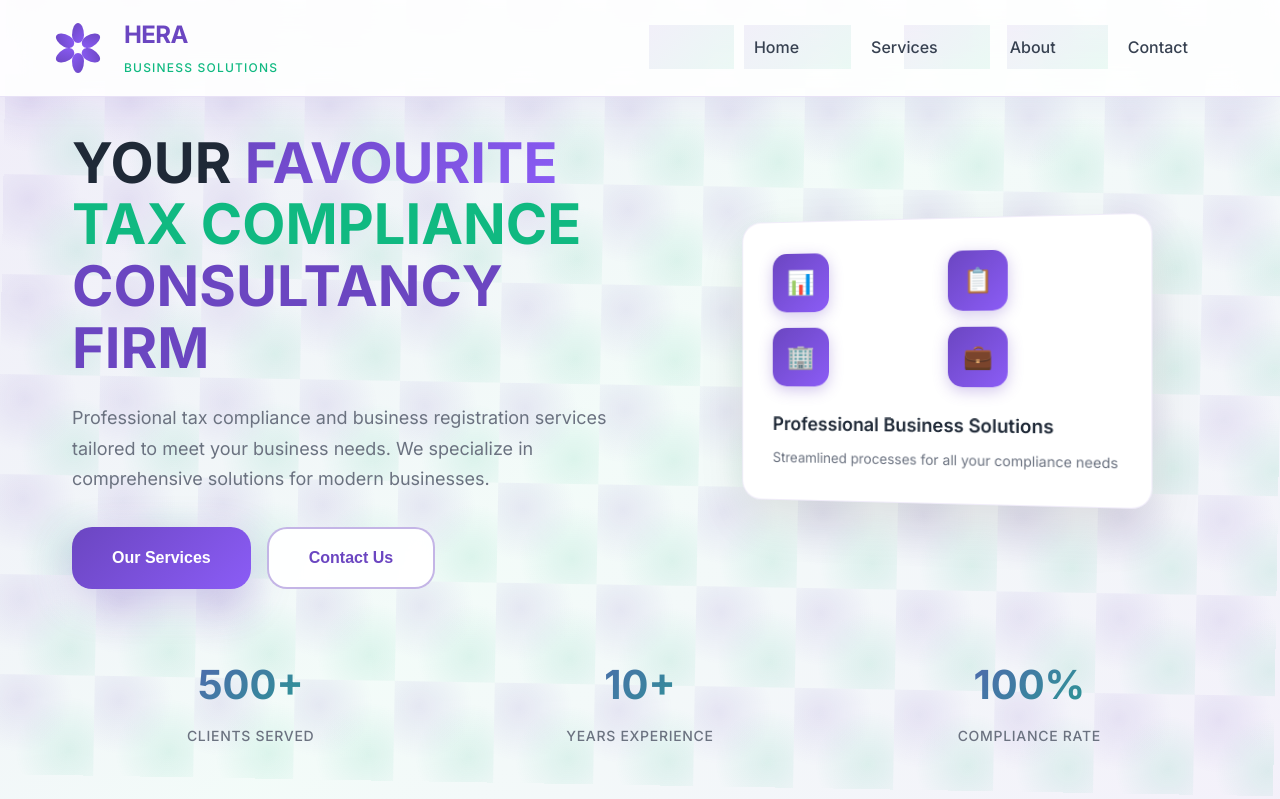
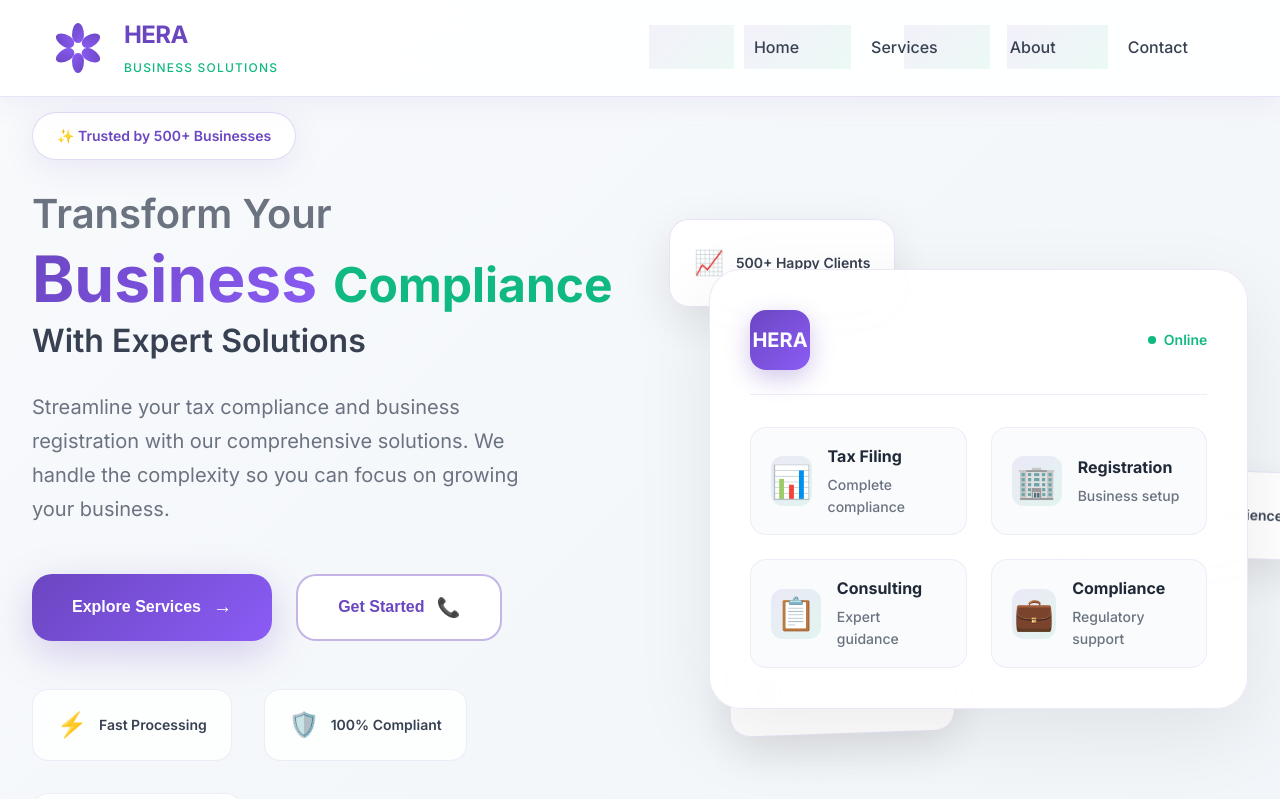
Before and after one commit to HerixH/HeraBusnesssolutions, a React (Create React App) app: page / in a window 1280 px wide. Shown: the top 799 px of the page. Built offline with nearby package versions, Linux system fonts and the light colour scheme.

Commit message:
Completely redesigned Hero section with modern UI - floating cards, animated shapes, and dynamic layout

```diff
--- a/src/components/Hero.css
+++ b/src/components/Hero.css
@@ -5,6 +5,7 @@
   align-items: center;
   overflow: hidden;
   padding-top: 80px;
+  background: linear-gradient(135deg, #f8fafc 0%, #f1f5f9 100%);
 }
 
 .hero-background {
@@ -23,9 +24,9 @@
   right: 0;
   bottom: 0;
   background: linear-gradient(135deg,
-    rgba(107, 70, 193, 0.1) 0%,
-    rgba(16, 185, 129, 0.05) 50%,
-    rgba(107, 70, 193, 0.08) 100%);
+    rgba(107, 70, 193, 0.05) 0%,
+    rgba(16, 185, 129, 0.03) 50%,
+    rgba(107, 70, 193, 0.04) 100%);
 }
 
 .pattern-overlay {
@@ -35,27 +36,70 @@
   right: 0;
   bottom: 0;
   background-image:
-    radial-gradient(circle at 25% 25%, rgba(107, 70, 193, 0.1) 0%, transparent 50%),
-    radial-gradient(circle at 75% 75%, rgba(16, 185, 129, 0.1) 0%, transparent 50%);
-  background-size: 100px 100px;
+    radial-gradient(circle at 25% 25%, rgba(107, 70, 193, 0.08) 0%, transparent 50%),
+    radial-gradient(circle at 75% 75%, rgba(16, 185, 129, 0.06) 0%, transparent 50%);
+  background-size: 120px 120px;
+  animation: float 25s ease-in-out infinite;
+}
+
+.floating-shapes {
+  position: absolute;
+  top: 0;
+  left: 0;
+  right: 0;
+  bottom: 0;
+  pointer-events: none;
+}
+
+.shape {
+  position: absolute;
+  border-radius: 50%;
+  background: linear-gradient(135deg, rgba(107, 70, 193, 0.1), rgba(16, 185, 129, 0.1));
   animation: float 20s ease-in-out infinite;
+}
+
+.shape-1 {
+  width: 80px;
+  height: 80px;
+  top: 20%;
+  left: 10%;
+  animation-delay: 0s;
+}
+
+.shape-2 {
+  width: 120px;
+  height: 120px;
+  top: 60%;
+  right: 15%;
+  animation-delay: -5s;
+}
+
+.shape-3 {
+  width: 60px;
+  height: 60px;
+  top: 80%;
+  left: 20%;
+  animation-delay: -10s;
+}
+
+.shape-4 {
+  width: 100px;
+  height: 100px;
+  top: 30%;
+  right: 30%;
+  animation-delay: -15s;
 }
 
 @keyframes float {
   0%, 100% { transform: translateY(0px) rotate(0deg); }
-  33% { transform: translateY(-15px) rotate(1deg); }
-  66% { transform: translateY(-25px) rotate(-1deg); }
-}
-
-@keyframes pulse {
-  0%, 100% { transform: scale(1); }
-  50% { transform: scale(1.05); }
+  33% { transform: translateY(-20px) rotate(2deg); }
+  66% { transform: translateY(-35px) rotate(-2deg); }
 }
 
 @keyframes slideInFromLeft {
   0% {
     opacity: 0;
-    transform: translateX(-80px) scale(0.95);
+    transform: translateX(-100px) scale(0.9);
   }
   100% {
     opacity: 1;
@@ -66,7 +110,7 @@
 @keyframes slideInFromRight {
   0% {
     opacity: 0;
-    transform: translateX(80px) scale(0.95);
+    transform: translateX(100px) scale(0.9);
   }
   100% {
     opacity: 1;
@@ -74,8 +118,24 @@
   }
 }
 
+@keyframes fadeInUp {
+  0% {
+    opacity: 0;
+    transform: translateY(40px) scale(0.95);
+  }
+  100% {
+    opacity: 1;
+    transform: translateY(0) scale(1);
+  }
+}
+
+@keyframes pulse {
+  0%, 100% { transform: scale(1); }
+  50% { transform: scale(1.05); }
+}
+
 .hero-container {
-  max-width: 1200px;
+  max-width: 1400px;
   margin: 0 auto;
   padding: 2rem;
   width: 100%;
@@ -84,7 +144,7 @@
 .hero-content {
   display: grid;
   grid-template-columns: 1fr 1fr;
-  gap: 4rem;
+  gap: 6rem;
   align-items: center;
   margin-bottom: 4rem;
 }
@@ -93,16 +153,43 @@
   animation: slideInFromLeft 1.2s cubic-bezier(0.25, 0.46, 0.45, 0.94);
 }
 
-.hero-visual {
-  animation: slideInFromRight 1.2s cubic-bezier(0.25, 0.46, 0.45, 0.94) 0.4s both;
+.hero-badge {
+  display: inline-flex;
+  align-items: center;
+  background: rgba(255, 255, 255, 0.9);
+  backdrop-filter: blur(20px);
+  border: 1px solid rgba(107, 70, 193, 0.2);
+  border-radius: 50px;
+  padding: 0.75rem 1.5rem;
+  margin-bottom: 2rem;
+  font-size: 0.875rem;
+  font-weight: 600;
+  color: #6B46C1;
+  box-shadow: 0 8px 32px rgba(107, 70, 193, 0.1);
+  animation: fadeInUp 1s ease-out 0.3s both;
 }
 
 .hero-title {
-  font-size: 3.5rem;
+  font-size: 4rem;
   font-weight: 800;
   line-height: 1.1;
-  margin-bottom: 1.5rem;
+  margin-bottom: 2rem;
   color: #1F2937;
+  display: flex;
+  flex-direction: column;
+  gap: 0.5rem;
+}
+
+.hero-line-1 {
+  font-size: 2.5rem;
+  color: #6B7280;
+  font-weight: 600;
+}
+
+.hero-line-2 {
+  display: flex;
+  gap: 1rem;
+  align-items: baseline;
 }
 
 .hero-highlight {
@@ -110,29 +197,35 @@
   -webkit-background-clip: text;
   -webkit-text-fill-color: transparent;
   background-clip: text;
+  font-size: 4rem;
+  font-weight: 900;
 }
 
-.hero-subtitle {
+.hero-accent {
   color: #10B981;
+  font-size: 3rem;
   font-weight: 700;
 }
 
-.hero-company {
-  color: #6B46C1;
-  font-weight: 700;
+.hero-line-3 {
+  font-size: 2rem;
+  color: #374151;
+  font-weight: 600;
 }
 
 .hero-description {
-  font-size: 1.125rem;
+  font-size: 1.25rem;
   color: #6B7280;
-  margin-bottom: 2rem;
+  margin-bottom: 3rem;
   line-height: 1.7;
+  max-width: 500px;
 }
 
 .hero-buttons {
   display: flex;
-  gap: 1rem;
+  gap: 1.5rem;
   flex-wrap: wrap;
+  margin-bottom: 3rem;
 }
 
 .btn-primary {
@@ -148,6 +241,9 @@
   box-shadow: 0 12px 40px rgba(107, 70, 193, 0.25);
   position: relative;
   overflow: hidden;
+  display: flex;
+  align-items: center;
+  gap: 0.75rem;
 }
 
 .btn-primary::before {
@@ -170,8 +266,13 @@
   box-shadow: 0 20px 60px rgba(107, 70, 193, 0.4);
 }
 
-.btn-primary:active {
-  transform: translateY(-2px) scale(0.98);
+.btn-icon {
+  font-size: 1.2rem;
+  transition: transform 0.3s ease;
+}
+
+.btn-primary:hover .btn-icon {
+  transform: translateX(4px);
 }
 
 .btn-secondary {
@@ -188,6 +289,9 @@
   -webkit-backdrop-filter: blur(15px);
   position: relative;
   overflow: hidden;
+  display: flex;
+  align-items: center;
+  gap: 0.75rem;
 }
 
 .btn-secondary::before {
@@ -198,7 +302,7 @@
   width: 0;
   height: 100%;
   background: linear-gradient(135deg, #6B46C1, #8B5CF6);
-  transition: width 0.4s cubic-bezier(0.4, 0, 0.2, 1);
+  transition: width 0.4s cubic-bezier(0.25, 0.46, 0.45, 0.94);
   z-index: -1;
 }
 
@@ -213,105 +317,252 @@
   box-shadow: 0 20px 60px rgba(107, 70, 193, 0.3);
 }
 
-.btn-secondary:active {
-  transform: translateY(-2px) scale(0.98);
+.hero-features {
+  display: flex;
+  gap: 2rem;
+  flex-wrap: wrap;
+}
+
+.feature-item {
+  display: flex;
+  align-items: center;
+  gap: 0.75rem;
+  padding: 1rem 1.5rem;
+  background: rgba(255, 255, 255, 0.8);
+  backdrop-filter: blur(15px);
+  border-radius: 16px;
+  border: 1px solid rgba(107, 70, 193, 0.1);
+  transition: all 0.3s ease;
+}
+
+.feature-item:hover {
+  transform: translateY(-4px);
+  box-shadow: 0 12px 32px rgba(107, 70, 193, 0.15);
+  background: rgba(255, 255, 255, 0.95);
+}
+
+.feature-icon {
+  font-size: 1.5rem;
+  animation: pulse 2s ease-in-out infinite;
+}
+
+.feature-item span {
+  font-weight: 600;
+  color: #374151;
+  font-size: 0.875rem;
 }
 
 .hero-visual {
+  animation: slideInFromRight 1.2s cubic-bezier(0.25, 0.46, 0.45, 0.94) 0.4s both;
+}
+
+.visual-container {
+  position: relative;
   display: flex;
   justify-content: center;
   align-items: center;
+  min-height: 500px;
 }
 
-.visual-card {
-  background: white;
-  border-radius: 20px;
-  padding: 2rem;
-  box-shadow: 0 20px 50px rgba(0, 0, 0, 0.1);
-  border: 1px solid rgba(107, 70, 193, 0.1);
-  transform: perspective(1000px) rotateY(-10deg);
-  transition: all 0.3s ease;
+.main-card {
+  background: rgba(255, 255, 255, 0.98);
+  backdrop-filter: blur(25px);
+  border-radius: 32px;
+  padding: 2.5rem;
+  box-shadow: 0 25px 80px rgba(0, 0, 0, 0.08);
+  border: 1px solid rgba(107, 70, 193, 0.12);
+  position: relative;
+  z-index: 2;
+  animation: fadeInUp 1s ease-out 0.8s both;
 }
 
-.visual-card:hover {
-  transform: perspective(1000px) rotateY(0deg) translateY(-5px);
-  box-shadow: 0 25px 60px rgba(0, 0, 0, 0.15);
+.card-header {
+  display: flex;
+  justify-content: space-between;
+  align-items: center;
+  margin-bottom: 2rem;
+  padding-bottom: 1.5rem;
+  border-bottom: 1px solid rgba(107, 70, 193, 0.1);
 }
 
-.business-icons {
-  display: grid;
-  grid-template-columns: 1fr 1fr;
-  gap: 1rem;
-  margin-bottom: 1.5rem;
-}
-
-.icon-item {
+.card-avatar {
   background: linear-gradient(135deg, #6B46C1, #8B5CF6);
   color: white;
   width: 60px;
   height: 60px;
-  border-radius: 15px;
+  border-radius: 16px;
   display: flex;
   align-items: center;
   justify-content: center;
-  font-size: 1.5rem;
-  box-shadow: 0 4px 15px rgba(107, 70, 193, 0.3);
+  font-weight: 700;
+  font-size: 1.25rem;
+  box-shadow: 0 8px 24px rgba(107, 70, 193, 0.3);
 }
 
-.card-content h3 {
-  color: #1F2937;
-  margin-bottom: 0.5rem;
+.card-status {
+  display: flex;
+  align-items: center;
+  gap: 0.5rem;
+  color: #10B981;
   font-weight: 600;
-}
-
-.card-content p {
-  color: #6B7280;
   font-size: 0.875rem;
 }
 
-.hero-stats {
-  display: grid;
-  grid-template-columns: repeat(3, 1fr);
-  gap: 2rem;
-  text-align: center;
+.status-dot {
+  width: 8px;
+  height: 8px;
+  background: #10B981;
+  border-radius: 50%;
+  animation: pulse 2s ease-in-out infinite;
 }
 
-.stat-item h3 {
-  font-size: 2.5rem;
-  font-weight: 800;
-  background: linear-gradient(135deg, #6B46C1, #10B981);
-  -webkit-background-clip: text;
-  -webkit-text-fill-color: transparent;
-  background-clip: text;
-  margin-bottom: 0.5rem;
+.service-grid {
+  display: grid;
+  grid-template-columns: 1fr 1fr;
+  gap: 1.5rem;
 }
 
-.stat-item p {
+.service-item {
+  display: flex;
+  align-items: center;
+  gap: 1rem;
+  padding: 1.25rem;
+  background: rgba(248, 250, 252, 0.8);
+  border-radius: 20px;
+  border: 1px solid rgba(107, 70, 193, 0.08);
+  transition: all 0.3s ease;
+}
+
+.service-item:hover {
+  background: rgba(255, 255, 255, 1);
+  transform: translateY(-4px);
+  box-shadow: 0 12px 32px rgba(107, 70, 193, 0.15);
+  border-color: rgba(107, 70, 193, 0.2);
+}
+
+.service-icon {
+  font-size: 2rem;
+  width: 50px;
+  height: 50px;
+  display: flex;
+  align-items: center;
+  justify-content: center;
+  background: linear-gradient(135deg, rgba(107, 70, 193, 0.1), rgba(16, 185, 129, 0.1));
+  border-radius: 12px;
+}
+
+.service-info h4 {
+  color: #1F2937;
+  font-weight: 700;
+  margin: 0 0 0.25rem 0;
+  font-size: 1rem;
+}
+
+.service-info p {
   color: #6B7280;
+  margin: 0;
+  font-size: 0.875rem;
   font-weight: 500;
-  text-transform: uppercase;
-  letter-spacing: 0.05em;
+}
+
+.floating-card {
+  position: absolute;
+  background: rgba(255, 255, 255, 0.95);
+  backdrop-filter: blur(20px);
+  border-radius: 20px;
+  padding: 1.5rem;
+  box-shadow: 0 16px 48px rgba(0, 0, 0, 0.1);
+  border: 1px solid rgba(107, 70, 193, 0.15);
+  animation: float 15s ease-in-out infinite;
+}
+
+.card-1 {
+  top: -20px;
+  left: -40px;
+  animation-delay: 0s;
+}
+
+.card-2 {
+  top: 50%;
+  right: -60px;
+  animation-delay: -5s;
+}
+
+.card-3 {
+  bottom: -30px;
+  left: 20px;
+  animation-delay: -10s;
+}
+
+.floating-content {
+  display: flex;
+  align-items: center;
+  gap: 0.75rem;
+}
+
+.floating-icon {
+  font-size: 1.5rem;
+}
+
+.floating-content span {
+  font-weight: 600;
+  color: #374151;
   font-size: 0.875rem;
+  white-space: nowrap;
+}
+
+@media (max-width: 1200px) {
+  .hero-content {
+    gap: 4rem;
+  }
+
+  .hero-title {
+    font-size: 3.5rem;
+  }
+
+  .hero-highlight {
+    font-size: 3.5rem;
+  }
+
+  .hero-accent {
+    font-size: 2.5rem;
+  }
 }
 
 @media (max-width: 968px) {
   .hero-content {
     grid-template-columns: 1fr;
-    gap: 3rem;
+    gap: 4rem;
     text-align: center;
   }
 
   .hero-title {
-    font-size: 2.5rem;
+    font-size: 3rem;
+    align-items: center;
   }
 
-  .visual-card {
-    transform: none;
+  .hero-line-2 {
+    justify-content: center;
   }
 
-  .hero-stats {
-    grid-template-columns: 1fr;
-    gap: 1.5rem;
+  .hero-description {
+    max-width: none;
+  }
+
+  .hero-buttons {
+    justify-content: center;
+  }
+
+  .hero-features {
+    justify-content: center;
+  }
+
+  .visual-container {
+    min-height: 400px;
+  }
+
+  .floating-card {
+    display: none;
   }
 }
 
@@ -321,24 +572,50 @@
   }
 
   .hero-title {
+    font-size: 2.5rem;
+  }
+
+  .hero-line-1 {
     font-size: 2rem;
   }
 
+  .hero-highlight {
+    font-size: 2.5rem;
+  }
+
+  .hero-accent {
+    font-size: 2rem;
+  }
+
+  .hero-line-3 {
+    font-size: 1.5rem;
+  }
+
   .hero-buttons {
-    justify-content: center;
+    flex-direction: column;
+    align-items: center;
   }
 
   .btn-primary, .btn-secondary {
-    padding: 0.75rem 1.5rem;
+    width: 100%;
+    max-width: 300px;
   }
 
-  .business-icons {
-    grid-template-columns: repeat(4, 1fr);
+  .hero-features {
+    flex-direction: column;
+    align-items: center;
   }
 
-  .icon-item {
-    width: 50px;
-    height: 50px;
-    font-size: 1.25rem;
+  .feature-item {
+    width: 100%;
+    max-width: 300px;
+  }
+
+  .main-card {
+    padding: 2rem;
+  }
+
+  .service-grid {
+    grid-template-columns: 1fr;
   }
 }
--- a/src/components/Hero.js
+++ b/src/components/Hero.js
@@ -7,64 +7,128 @@ const Hero = () => {
       <div className="hero-background">
         <div className="gradient-overlay"></div>
         <div className="pattern-overlay"></div>
+        <div className="floating-shapes">
+          <div className="shape shape-1"></div>
+          <div className="shape shape-2"></div>
+          <div className="shape shape-3"></div>
+          <div className="shape shape-4"></div>
+        </div>
       </div>
 
       <div className="hero-container">
         <div className="hero-content">
           <div className="hero-text">
+            <div className="hero-badge">
+              <span>✨ Trusted by 500+ Businesses</span>
+            </div>
+
             <h1 className="hero-title">
-              YOUR
-              <span className="hero-highlight"> FAVOURITE</span>
-              <br />
-              <span className="hero-subtitle">TAX COMPLIANCE</span>
-              <br />
-              <span className="hero-company">CONSULTANCY FIRM</span>
+              <span className="hero-line-1">Transform Your</span>
+              <span className="hero-line-2">
+                <span className="hero-highlight">Business</span>
+                <span className="hero-accent">Compliance</span>
+              </span>
+              <span className="hero-line-3">With Expert Solutions</span>
             </h1>
 
             <p className="hero-description">
-              Professional tax compliance and business registration services
-              tailored to meet your business needs. We specialize in comprehensive
-              solutions for modern businesses.
+              Streamline your tax compliance and business registration with our
+              comprehensive solutions. We handle the complexity so you can focus
+              on growing your business.
             </p>
 
             <div className="hero-buttons">
               <button className="btn-primary" onClick={() => document.getElementById('services').scrollIntoView()}>
-                Our Services
+                <span>Explore Services</span>
+                <div className="btn-icon">→</div>
               </button>
               <button className="btn-secondary" onClick={() => document.getElementById('contact').scrollIntoView()}>
-                Contact Us
+                <span>Get Started</span>
+                <div className="btn-icon">📞</div>
               </button>
+            </div>
+
+            <div className="hero-features">
+              <div className="feature-item">
+                <div className="feature-icon">⚡</div>
+                <span>Fast Processing</span>
+              </div>
+              <div className="feature-item">
+                <div className="feature-icon">🛡️</div>
+                <span>100% Compliant</span>
+              </div>
+              <div className="feature-item">
+                <div className="feature-icon">💎</div>
+                <span>Premium Support</span>
+              </div>
             </div>
           </div>
 
           <div className="hero-visual">
-            <div className="visual-card">
+            <div className="visual-container">
+              <div className="main-card">
+                <div className="card-header">
+                  <div className="card-avatar">HERA</div>
+                  <div className="card-status">
+                    <div className="status-dot"></div>
+                    <span>Online</span>
+                  </div>
+                </div>
                 <div className="card-content">
-                <div className="business-icons">
-                  <div className="icon-item">📊</div>
-                  <div className="icon-item">📋</div>
-                  <div className="icon-item">🏢</div>
-                  <div className="icon-item">💼</div>
+                  <div className="service-grid">
+                    <div className="service-item">
+                      <div className="service-icon">📊</div>
+                      <div className="service-info">
+                        <h4>Tax Filing</h4>
+                        <p>Complete compliance</p>
                       </div>
-                <h3>Professional Business Solutions</h3>
-                <p>Streamlined processes for all your compliance needs</p>
+                    </div>
+                    <div className="service-item">
+                      <div className="service-icon">🏢</div>
+                      <div className="service-info">
+                        <h4>Registration</h4>
+                        <p>Business setup</p>
+                      </div>
+                    </div>
+                    <div className="service-item">
+                      <div className="service-icon">📋</div>
+                      <div className="service-info">
+                        <h4>Consulting</h4>
+                        <p>Expert guidance</p>
+                      </div>
+                    </div>
+                    <div className="service-item">
+                      <div className="service-icon">💼</div>
+                      <div className="service-info">
+                        <h4>Compliance</h4>
+                        <p>Regulatory support</p>
+                      </div>
                     </div>
                   </div>
                 </div>
               </div>
 
-        <div className="hero-stats">
-          <div className="stat-item">
-            <h3>500+</h3>
-            <p>Clients Served</p>
+              <div className="floating-card card-1">
+                <div className="floating-content">
+                  <div className="floating-icon">📈</div>
+                  <span>500+ Happy Clients</span>
                 </div>
-          <div className="stat-item">
-            <h3>10+</h3>
-            <p>Years Experience</p>
               </div>
-          <div className="stat-item">
-            <h3>100%</h3>
-            <p>Compliance Rate</p>
+
+              <div className="floating-card card-2">
+                <div className="floating-content">
+                  <div className="floating-icon">⭐</div>
+                  <span>10+ Years Experience</span>
+                </div>
+              </div>
+
+              <div className="floating-card card-3">
+                <div className="floating-content">
+                  <div className="floating-icon">🎯</div>
+                  <span>100% Success Rate</span>
+                </div>
+              </div>
+            </div>
           </div>
         </div>
       </div>
```
Lines whose indentation alone changed are shown as unchanged.
